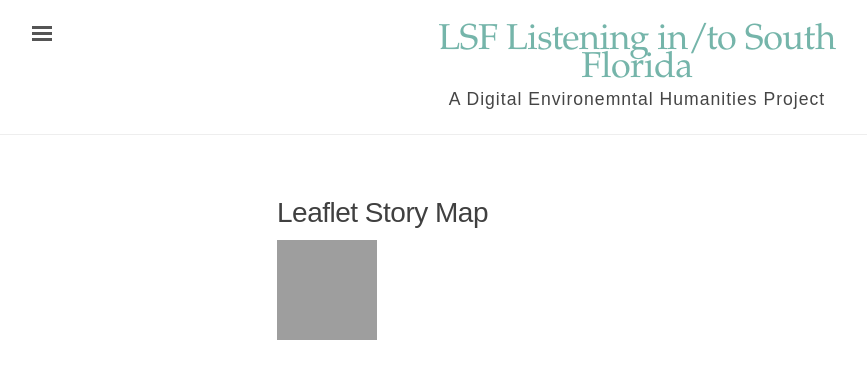
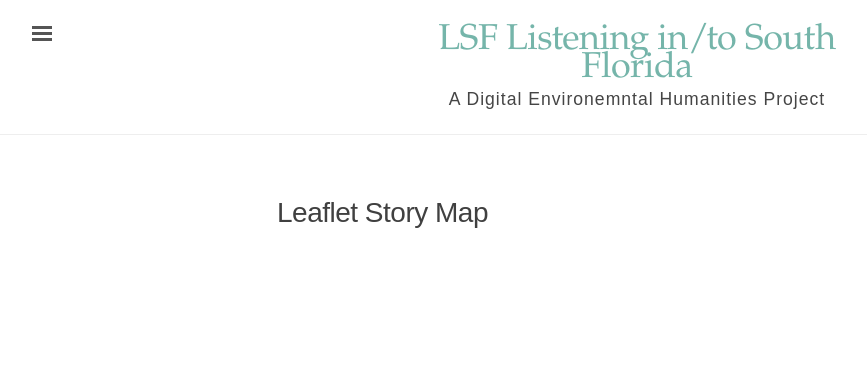
Before and after one commit to rm4-25/lsf_3, a Jekyll site: the page built from Leaflet Story Map.md, in a window 1280 px wide. Shown: the top 379 px of the page, without its empty margins (3-870 px from the left). Built offline with Jekyll 4.4.1, drawn with Linux system fonts in a browser that asks for light colours.

Commit message:
Update Leaflet Story Map.md
Removed leaflet repo link - testing visual.

```diff
--- a/Leaflet Story Map.md
+++ b/Leaflet Story Map.md
@@ -4,4 +4,5 @@ title: Leaflet Story Map
 order: 1
 ---
 
-<iframe frameborder="0" src="https://rm4-25.github.io/lsf_storymap" width="100" height="100"> </iframe>
+<ifreame>
+</ifreame>
```
